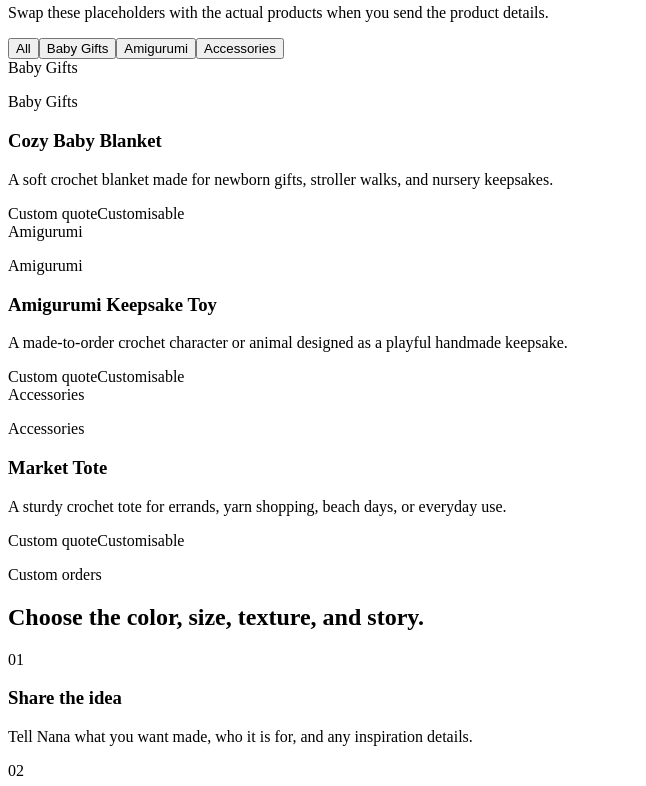
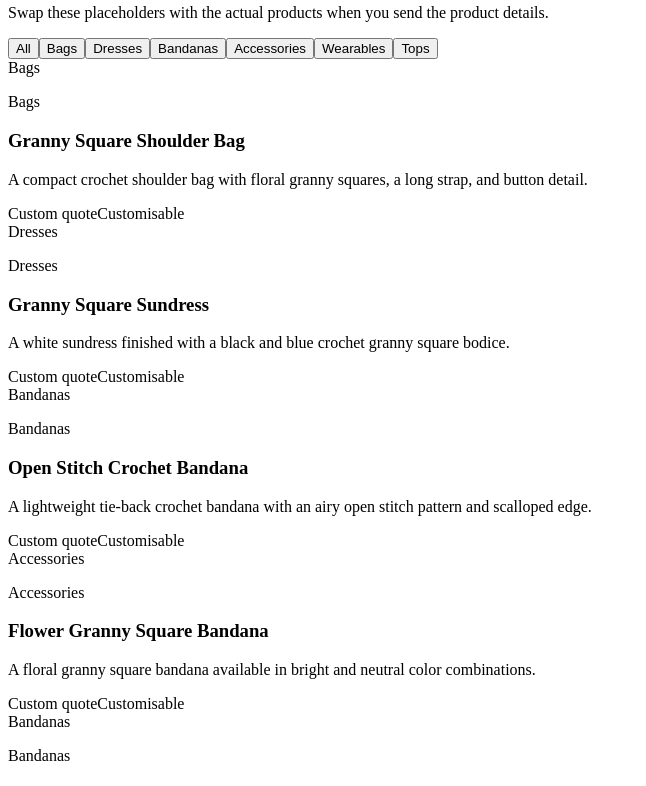
Before and after one commit to Mahmoud-Elhalfawy/hand-crafts-FE, a React (Vite) app: page / in a window 1280 px wide. Shown: the part 480-1266 px from the top of the page, without its empty margins (0-646 px from the left). Built offline with nearby package versions, Linux system fonts and the light colour scheme; no server answers; the HTML template or start-up script is replaced by a standard one.

Commit message:
Add provided crochet products to storefront
Co-authored-by: elhalfawymahmoud <elhalfawymahmoud@gmail.com>

```diff
--- a/src/App.tsx
+++ b/src/App.tsx
@@ -6,6 +6,7 @@ type Product = {
   category: string;
   description: string;
   startingPrice: string;
+  imageUrl?: string | null;
   imageAlt: string;
   customisable: boolean;
   tags: string[];
@@ -23,34 +24,103 @@ const apiBaseUrl = import.meta.env.VITE_API_BASE_URL ?? 'http://localhost:8080';
 
 const fallbackProducts: Product[] = [
   {
-    id: 'cozy-baby-blanket',
-    name: 'Cozy Baby Blanket',
-    category: 'Baby Gifts',
-    description: 'A soft crochet blanket made for newborn gifts, stroller walks, and nursery keepsakes.',
+    id: 'granny-square-shoulder-bag',
+    name: 'Granny Square Shoulder Bag',
+    category: 'Bags',
+    description: 'A compact crochet shoulder bag with floral granny squares, a long strap, and button detail.',
     startingPrice: 'Custom quote',
-    imageAlt: 'Folded handmade crochet baby blanket in soft neutral yarn',
+    imageUrl: null,
+    imageAlt: 'Model wearing a cream, dusty rose, and navy granny square crochet shoulder bag',
     customisable: true,
-    tags: ['blanket', 'baby', 'gift'],
+    tags: ['bag', 'granny square', 'floral', 'shoulder bag'],
   },
   {
-    id: 'amigurumi-keepsake',
-    name: 'Amigurumi Keepsake Toy',
-    category: 'Amigurumi',
-    description: 'A made-to-order crochet character or animal designed as a playful handmade keepsake.',
+    id: 'granny-square-sundress',
+    name: 'Granny Square Sundress',
+    category: 'Dresses',
+    description: 'A white sundress finished with a black and blue crochet granny square bodice.',
     startingPrice: 'Custom quote',
-    imageAlt: 'Small crochet amigurumi toy with stitched details',
+    imageUrl: null,
+    imageAlt: 'White dress with black straps and a blue, white, and black granny square crochet bodice',
     customisable: true,
-    tags: ['toy', 'custom', 'keepsake'],
+    tags: ['dress', 'granny square', 'summer', 'wearable'],
   },
   {
-    id: 'market-tote',
-    name: 'Market Tote',
+    id: 'open-stitch-bandana',
+    name: 'Open Stitch Crochet Bandana',
+    category: 'Bandanas',
+    description: 'A lightweight tie-back crochet bandana with an airy open stitch pattern and scalloped edge.',
+    startingPrice: 'Custom quote',
+    imageUrl: null,
+    imageAlt: 'Red open stitch crochet bandana worn as a hair scarf',
+    customisable: true,
+    tags: ['bandana', 'hair scarf', 'red', 'open stitch'],
+  },
+  {
+    id: 'flower-granny-bandana',
+    name: 'Flower Granny Square Bandana',
     category: 'Accessories',
-    description: 'A sturdy crochet tote for errands, yarn shopping, beach days, or everyday use.',
+    description: 'A floral granny square bandana available in bright and neutral color combinations.',
     startingPrice: 'Custom quote',
-    imageAlt: 'Reusable crochet tote bag with long handles',
+    imageUrl: null,
+    imageAlt: 'Blue and white floral granny square crochet bandana worn over loose hair',
     customisable: true,
-    tags: ['bag', 'accessory', 'reusable'],
+    tags: ['bandana', 'hair scarf', 'granny square', 'floral'],
+  },
+  {
+    id: 'multi-color-granny-bandana',
+    name: 'Multi-Color Granny Bandana',
+    category: 'Bandanas',
+    description: 'A customizable granny square bandana made in colorways like blue, pink, green, yellow, purple, brown, black, orange, and teal.',
+    startingPrice: 'Custom quote',
+    imageUrl: null,
+    imageAlt: 'Grid of granny square crochet bandanas in multiple color options',
+    customisable: true,
+    tags: ['bandana', 'custom colors', 'granny square', 'floral'],
+  },
+  {
+    id: 'tie-on-hip-scarf',
+    name: 'Tie-On Crochet Hip Scarf',
+    category: 'Wearables',
+    description: 'A triangular crochet hip scarf that ties at the waist for styling over jeans, skirts, or beachwear.',
+    startingPrice: 'Custom quote',
+    imageUrl: null,
+    imageAlt: 'Red triangular crochet hip scarf tied over black jeans',
+    customisable: true,
+    tags: ['hip scarf', 'belt', 'red', 'festival'],
+  },
+  {
+    id: 'granny-square-crop-top',
+    name: 'Granny Square Crop Top',
+    category: 'Tops',
+    description: 'A fitted crochet crop top made from granny square panels with bold contrast straps and edging.',
+    startingPrice: 'Custom quote',
+    imageUrl: null,
+    imageAlt: 'Black, blue, and white granny square crochet crop top worn with a white skirt',
+    customisable: true,
+    tags: ['top', 'granny square', 'wearable', 'summer'],
+  },
+  {
+    id: 'granny-square-pouch',
+    name: 'Granny Square Drawstring Pouch',
+    category: 'Bags',
+    description: 'A soft drawstring crochet pouch with floral granny square panels and scalloped edging.',
+    startingPrice: 'Custom quote',
+    imageUrl: null,
+    imageAlt: 'Stack of cream granny square crochet pouches with brown, black, pink, and blue flowers',
+    customisable: true,
+    tags: ['pouch', 'bag', 'drawstring', 'granny square'],
+  },
+  {
+    id: 'lace-triangle-scarf',
+    name: 'Lace Triangle Crochet Scarf',
+    category: 'Accessories',
+    description: 'A delicate open lace triangle scarf for layering around the neck or styling as a head covering.',
+    startingPrice: 'Custom quote',
+    imageUrl: null,
+    imageAlt: 'Taupe lace triangle crochet scarf styled around the neck',
+    customisable: true,
+    tags: ['scarf', 'lace', 'triangle scarf', 'neutral'],
   },
 ];
 
@@ -208,9 +278,13 @@ function App() {
         <div className="product-grid">
           {visibleProducts.map((product) => (
             <article className="product-card" key={product.id}>
-              <div className="product-art" role="img" aria-label={product.imageAlt}>
-                <span>{product.category}</span>
-              </div>
+              {product.imageUrl ? (
+                <img className="product-photo" src={product.imageUrl} alt={product.imageAlt} />
+              ) : (
+                <div className="product-art" role="img" aria-label={product.imageAlt}>
+                  <span>{product.category}</span>
+                </div>
+              )}
               <div className="product-content">
                 <p className="category">{product.category}</p>
                 <h3>{product.name}</h3>
```
Also changed, not shown: src/styles.css (+7 -0 lines).
